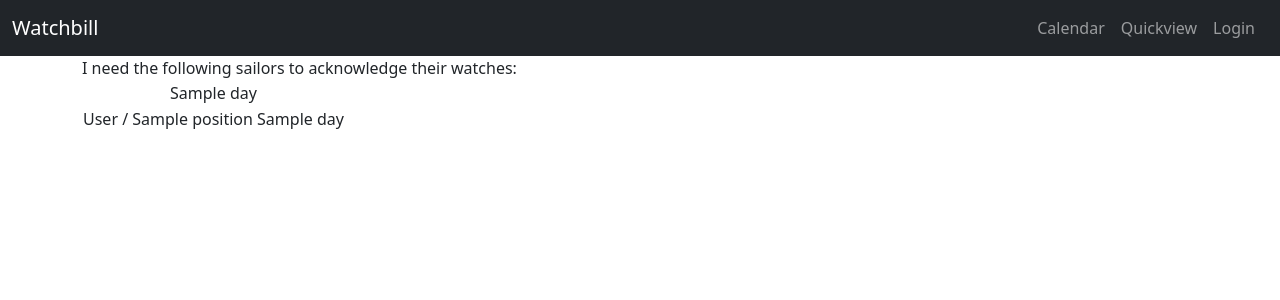
After one commit to BobTheSkullBardian/watchbill, a Django app: template templates/need_ack.html in a window 1280 px wide. The commit adds this page. Shown: the top 300 px of the page. Run offline with Django 3.2, Linux system fonts and the light colour scheme; the template is opened without the code that fills it: most values are stand-ins (such as "Sample title", 1, 10 or a date in 2020).

Commit message:
created need_ack event action

```diff
--- /dev/null
+++ b/templates/need_ack.html
@@ -0,0 +1,21 @@
+{% extends "base.html" %}
+{% load static %}
+
+{% block content %}
+<link rel="stylesheet" type="text/css" href="{% static 'cal/css/styles.css' %}">
+    <div class='need_ack'>
+I need the following sailors to acknowledge their watches:
+    <table>
+{% for day, watches in days.items %}
+    <tr>
+        <td align='center'>{{ day }}</td>
+    </tr>
+    {% for watch in watches %}
+    <tr>
+        <td>{{ watch.stander.rate_lname }} / {{ watch.position }} {{ day }}</td>
+    </tr>
+    {% endfor %}
+{% endfor %}
+</table>
+</div>
+{% endblock %}
--- a/templates/recall.html
+++ b/templates/recall.html
@@ -3,7 +3,7 @@
 {% block content %}
 {% for watch in watches %}
 {% load static %}
-<link rel="stylesheet" type="text/css" href="{% static 'recall/css/styles.css' %}">
+<link rel="stylesheet" type="text/css" href="{% static 'cal/css/styles.css' %}">
     <div class='recall'>
         <!-- <h1>Duty Day: {{ dutyday }}</h1> -->
             <div class='name'>{{ watch.position }} : {{ watch.stander.name }}</div>
```
Also changed, not shown: events/admin.py (+9 -0 lines), db.sqlite3.
